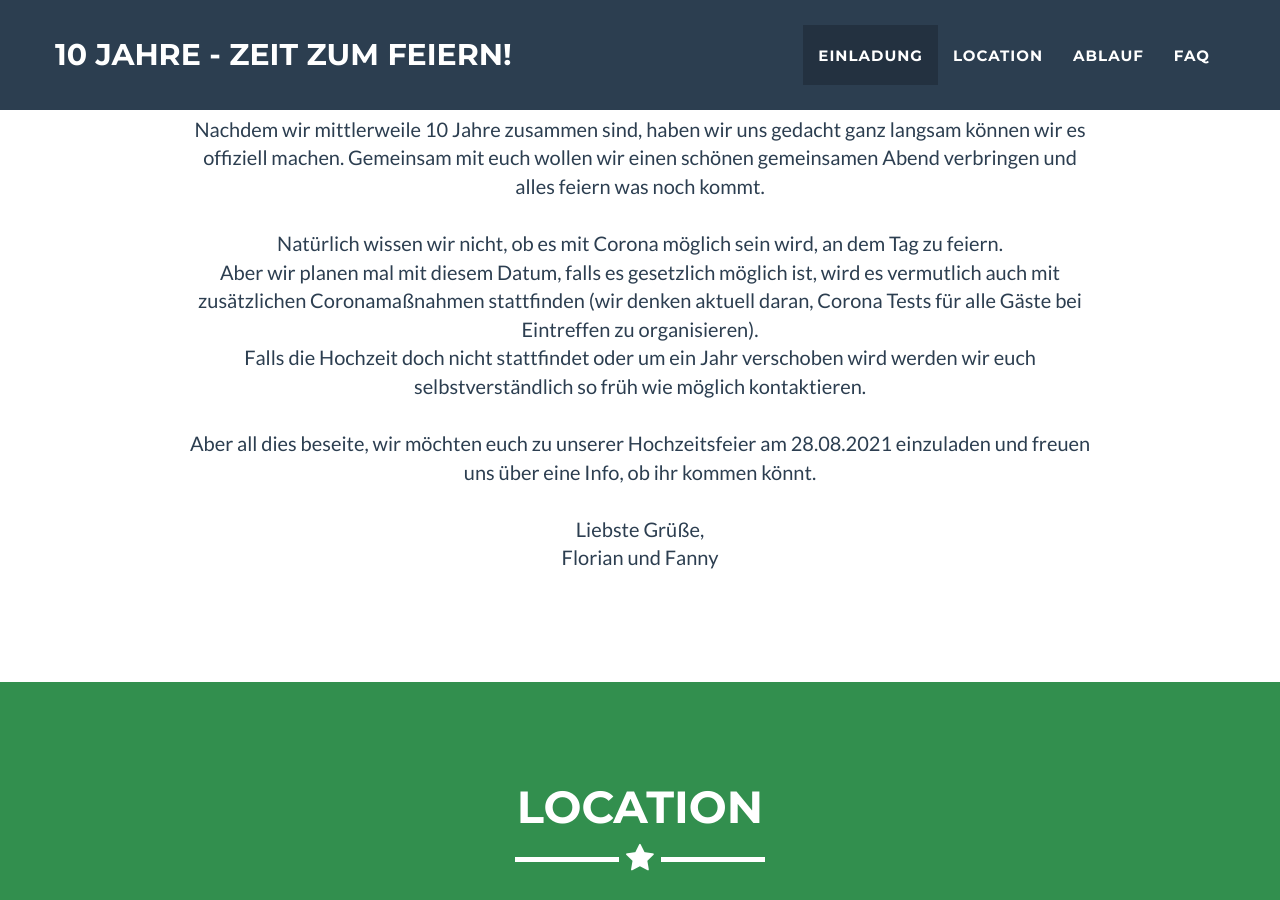
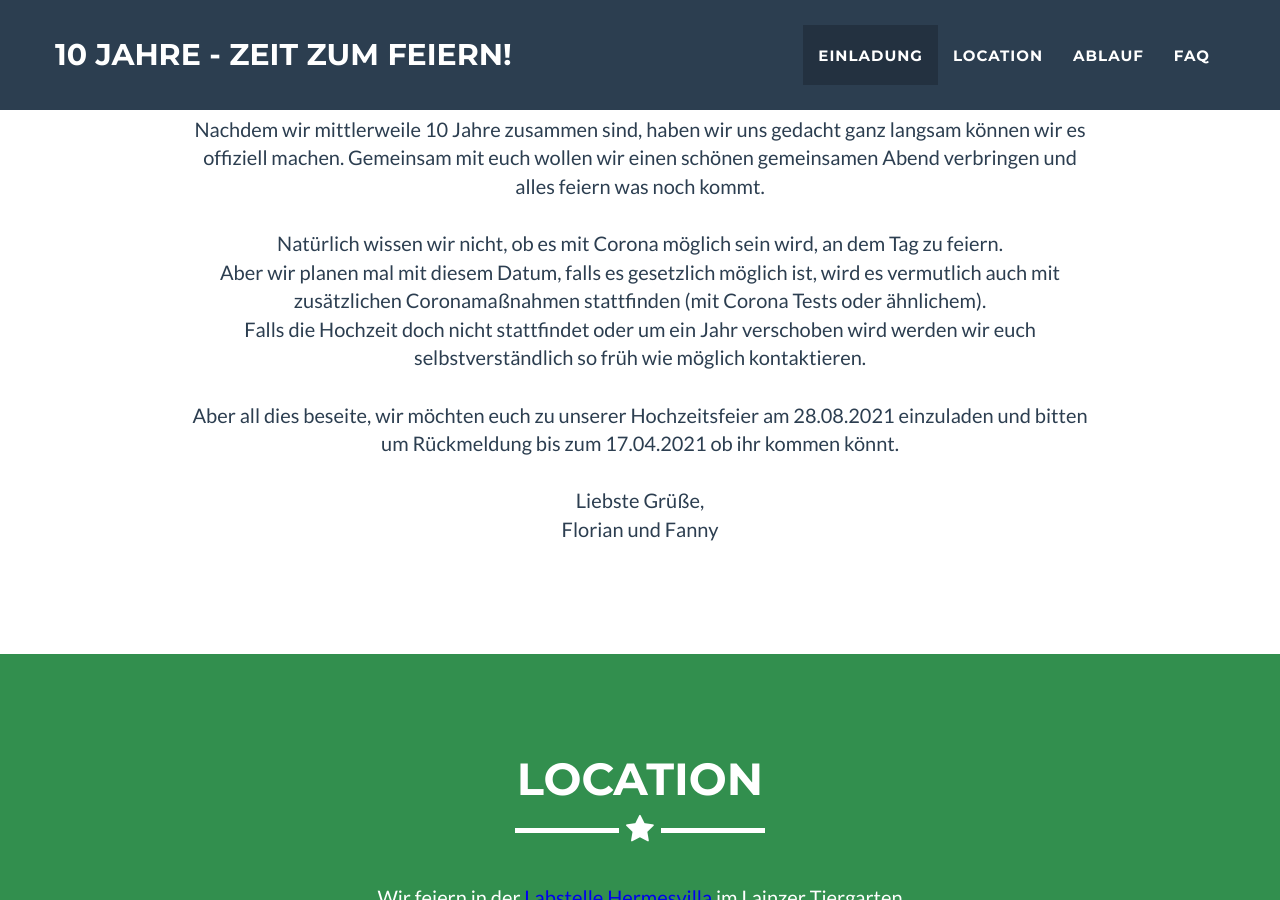
Before and after one commit to Sosian/sosian.github.io, a Jekyll site: the page built from index.html, in a window 1280 px wide and 900 px high, scrolled down 947 px. Built offline with Jekyll 4.4.1, drawn with Linux system fonts in a browser that asks for light colours; some of the changed text lies outside the part shown.

```diff
--- a/_config.yml
+++ b/_config.yml
@@ -21,7 +21,7 @@ faqs:
     body: Nein, kommt am besten in bequemer Kleidung. Bunt ist gut. No pressure though. Bei (dem von uns bestelltem) Schönwetter findet ein Großteil der Hochzeit im Freien statt und verlagert sich dann erst für das Essen nach drinnen.
 
   - title: Muss ich beim Picknick am Boden sitzen?
-    body: Wir werden auch Heurigenbänke als Alternative organisieren.
+    body: Wir werden auch alternative Sitzmöglichkeiten organisieren.
 
   - title: Was machen wir bei Schlechtwetter?
     body: Bei Schlechtwetter wird sich ein Großteil der Aktivität in die Labstelle verlagern.
--- a/_includes/einladung.html
+++ b/_includes/einladung.html
@@ -18,12 +18,12 @@
                     <br />
                     Natürlich wissen wir nicht, ob es mit Corona möglich sein wird, an dem Tag zu feiern.
                     <br/>
-                    Aber wir planen mal mit diesem Datum, falls es gesetzlich möglich ist, wird es vermutlich auch mit zusätzlichen Coronamaßnahmen stattfinden (wir denken aktuell daran, Corona Tests für alle Gäste bei Eintreffen zu organisieren).
+                    Aber wir planen mal mit diesem Datum, falls es gesetzlich möglich ist, wird es vermutlich auch mit zusätzlichen Coronamaßnahmen stattfinden (mit Corona Tests oder ähnlichem).
                     <br />
                     Falls die Hochzeit doch nicht stattfindet oder um ein Jahr verschoben wird werden wir euch selbstverständlich so früh wie möglich kontaktieren.
                     <br />
                     <br />
-                    Aber all dies beseite, wir möchten euch zu unserer Hochzeitsfeier am 28.08.2021 einzuladen und freuen uns über eine Info, ob ihr kommen könnt.
+                    Aber all dies beseite, wir möchten euch zu unserer Hochzeitsfeier am 28.08.2021 einzuladen und bitten um Rückmeldung bis zum 17.04.2021 ob ihr kommen könnt.
                     <br />
                     <br />
                     Liebste Grüße,
--- a/_includes/footer.html
+++ b/_includes/footer.html
@@ -6,7 +6,7 @@
                     <div class="footer-col col-md-4">
                     </div>
                     <div class="footer-col col-md-4">
-                        <h3>Wir freuen uns auf einen schönen gemeinsamen Tag!</h3>
+                        <h3>Wir freuen uns auf eine schöne gemeinsame Zeit!</h3>
                         <p>Bei weiteren Fragen kontaktiert uns gerne, ihr wisst wo ihr uns erreichen könnt! <br /><br />Wir bemühen uns, dass die Website aktuell gehalten wird.</p>
                     </div>
                     <div class="footer-col col-md-4">
--- a/_includes/head.html
+++ b/_includes/head.html
@@ -4,6 +4,7 @@
     <title>{% if page.title %}{{ page.title }}{% else %}{{ site.title }}{% endif %}</title>
     <meta name="viewport" content="width=device-width">
     <meta name="description" content="{{ site.description }}">
+    <meta name="robots" content="noindex">
     <meta name="google-site-verification" content="JtwtJO39g7kiBUpIMLDyl-AW2X-fLRld4iZIFG0vUx4" />
     <!-- Custom CSS & Bootstrap Core CSS - Uses Bootswatch Flatly Theme: http://bootswatch.com/flatly/ -->
     <link rel="stylesheet" href="{{ "/style.css" }}">
```
